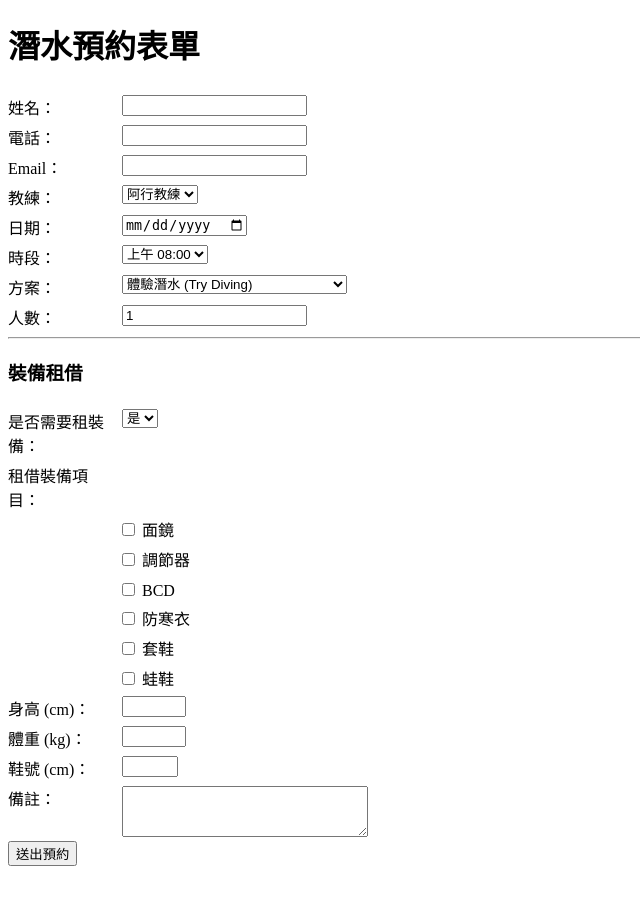
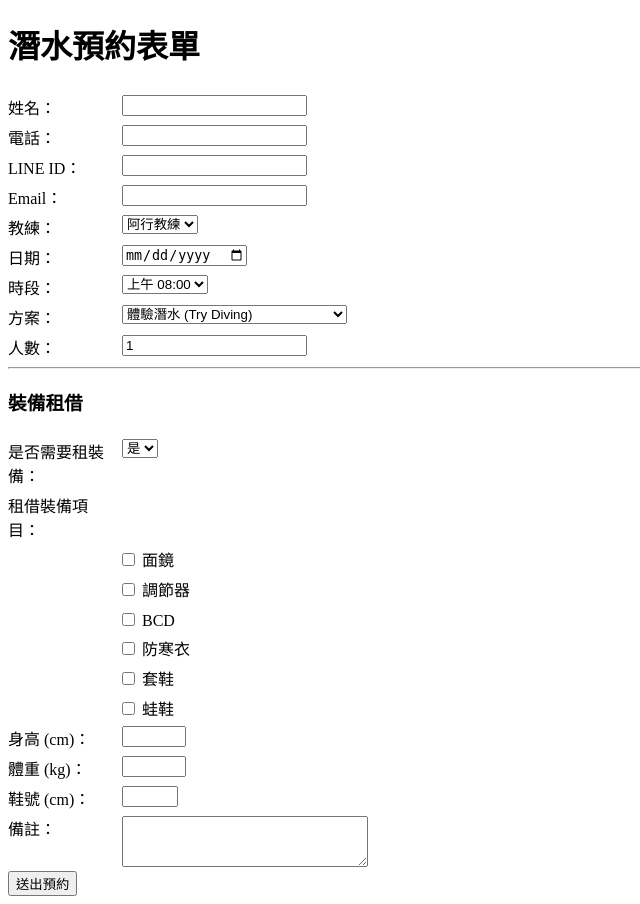
Before and after one commit to stewanswer-coder/dive_booking, a Flask app: page / in a window 1280 px wide. Shown: the whole page, without its empty margins (0-640 px from the left). Before the commit the page ends 866 px from the top, so only its background shows below. Run offline with Flask 3, Linux system fonts and the light colour scheme.

Commit message:
Update index.html

```diff
--- a/templates/index.html
+++ b/templates/index.html
@@ -20,6 +20,10 @@
 
     <label>電話：</label>
     <input name="phone" required><br>
+
+    <label>LINE ID：</label>
+    <input name="LINE ID" required><br>
+
 
     <label>Email：</label>
     <input name="email" type="email" required><br>
```
